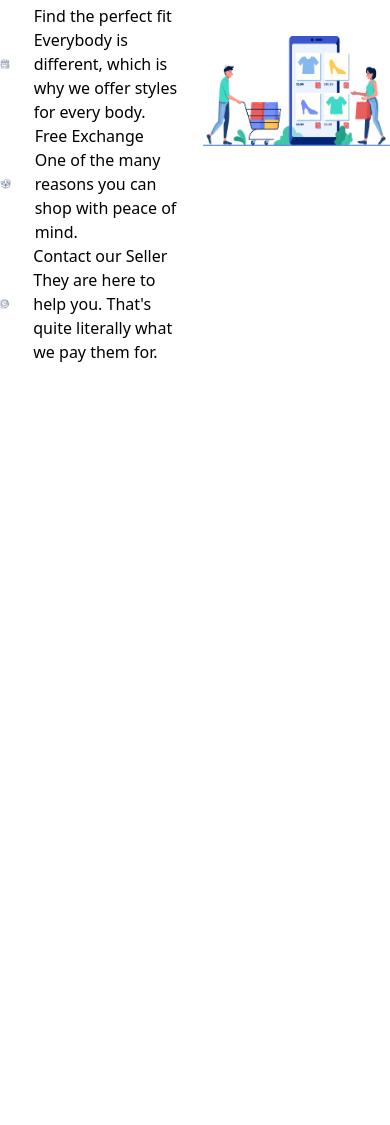
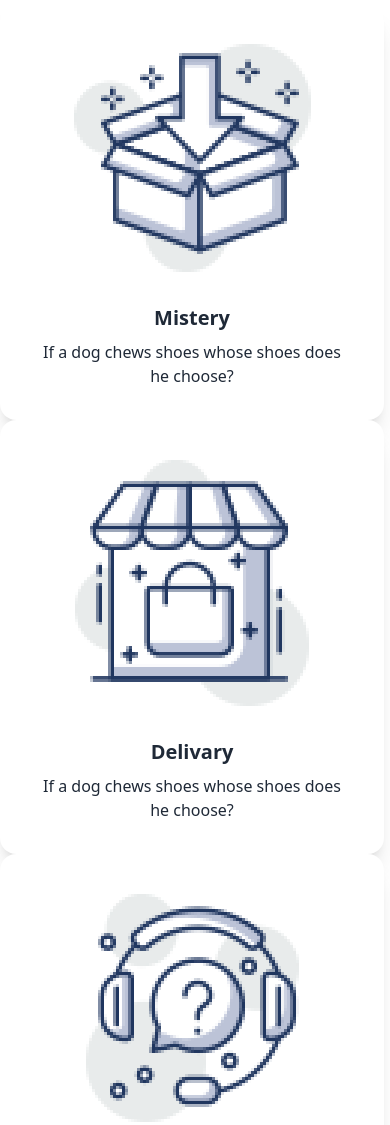
Before and after one commit to meheraz1100/penguin-fashion-shop-M-12, a plain HTML site: page index.html in a window 390 px wide. Shown: the part 5019-6144 px from the top of the page. Before the commit the page ends 5431 px from the top, so only its background shows below. Drawn offline with nearby package versions, Linux system fonts and the light colour scheme.

Commit message:
project completed with responsive

```diff
--- a/index.html
+++ b/index.html
@@ -19,6 +19,7 @@
             font-family: 'Roboto', sans-serif;
         }
     </style>
+    <link href="https://cdn.jsdelivr.net/npm/daisyui@4.6.0/dist/full.min.css" rel="stylesheet" type="text/css" />
     <script src="https://cdn.tailwindcss.com"></script>
 </head>
 <body>
@@ -164,38 +165,36 @@
     </main>
     <footer>
         <section class=" py-12">
-            <div class="lg:pl-32 grid grid-cols-2 gap-4 justify-center">
-
+            <div class="lg:pl-32 grid grid-cols-1 md:grid-cols-2 gap-4 justify-center">
                 <div>
-                    <div class="box-1 flex gap-6 items-center">
-                        <div class="w-2/12">
-                            <img src="icons/house.png" alt="">
+                    <div class="box-1 md:flex gap-6 items-center">
+                        <div class="card w-96 bg-base-100 shadow-xl">
+                            <figure class="px-10 pt-10">
+                              <img src="icons/box.png" alt="Shoes" class="rounded-xl" />
+                            </figure>
+                            <div class="card-body items-center text-center">
+                              <h2 class="card-title">Mistery</h2>
+                              <p>If a dog chews shoes whose shoes does he choose?</p>
+                            </div>
+                          </div>
+                    <div class="card w-96 bg-base-100 shadow-xl">
+                        <figure class="px-10 pt-10">
+                          <img src="icons/house.png" alt="Shoes" class="rounded-xl" />
+                        </figure>
+                        <div class="card-body items-center text-center">
+                          <h2 class="card-title">Delivary</h2>
+                          <p>If a dog chews shoes whose shoes does he choose?</p>
                         </div>
-                        <div>
-                            <h2>Find the perfect fit</h2>
-                            <p>Everybody is different, which is why we
-                                offer styles for every body.</p>
+                      </div>
+                      <div class="card w-96 bg-base-100 shadow-xl">
+                        <figure class="px-10 pt-10">
+                          <img src="icons/question.png" alt="Shoes" class="rounded-xl" />
+                        </figure>
+                        <div class="card-body items-center text-center">
+                          <h2 class="card-title">Support</h2>
+                          <p>If a dog chews shoes whose shoes does he choose?</p>
                         </div>
-                    </div>
-                    <div class="box-2 flex gap-6 items-center">
-                        <div class="w-2/12">
-                            <img src="icons/box.png" alt="">
-                        </div>
-                        <div>
-                            <h2>Free Exchange</h2>
-                            <p>One of the many reasons you can shop
-                                with peace of mind.</p>
-                        </div>
-                    </div>
-                    <div class="box-3 flex gap-6 items-center">
-                        <div class="w-2/12">
-                            <img src="icons/question.png" alt="">
-                        </div>
-                        <div>
-                            <h2>Contact our Seller</h2>
-                            <p>They are here to help you. That's quite
-                            literally what we pay them for.</p>
-                        </div>
+                      </div>
                     </div>
                 </div>
                 <div class="w-full mt-8 lg:m-0 m-auto">
```
